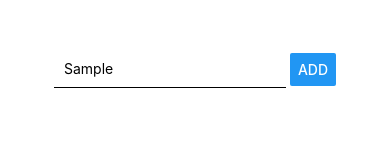
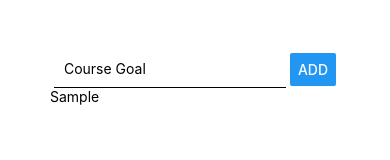
Before and after one commit to adclleva/Learning-React-Native-1-Course-Goals-App, a React Native app: screen / in a window 390 px wide. Both pictures are taken after typing "Sample" into the empty fields and a click on the button "ADD". Shown: the top 160 px of the page. Built offline with nearby package versions, Linux system fonts and the light colour scheme.

Commit message:
worked with the state and event handling

```diff
--- a/App.js
+++ b/App.js
@@ -1,32 +1,59 @@
-import React from "react";
+import React, { useState } from "react";
 import { StyleSheet, Text, View, TextInput, Button } from "react-native";
 
 export default function App() {
+  const [enteredGoal, setEnteredGoal] = useState("");
+  const [courseGoals, setCourseGoals] = useState([]);
+
+  const goalInputHandler = (enteredText) => {
+    setEnteredGoal(enteredText);
+  };
+
+  const addGoalHander = () => {
+    // setCourseGoals([...courseGoals, enteredGoal]);
+    // ththe curretGoals is basically the previous or current state the way you want to look at it
+    setCourseGoals((currentGoals) => [...currentGoals, enteredGoal]);
+    setEnteredGoal("");
+    console.log(courseGoals);
+  };
+
   return (
-    <View style={{ padding: 50 }}>
-      <View
-        style={{
-          flexDirection: "row",
-          justifyContent: "space-evenly",
-          alignItems: "center",
-        }}
-      >
+    <View style={styles.screen}>
+      <View style={styles.inputContainer}>
         <TextInput
           placeholder="Course Goal"
-          style={{
-            width: "80%",
-            borderBottomColor: "black",
-            borderBottomWidth: 1,
-            padding: 10,
-          }}
+          style={styles.input}
+          onChangeText={goalInputHandler}
+          value={enteredGoal}
         />
-        <Button title="Add" />
+        <Button title="Add" onPress={addGoalHander} />
       </View>
-      <View />
+      <View>
+        {courseGoals.map((courseGoal, index) => {
+          return <Text key={index}>{courseGoal}</Text>;
+        })}
+      </View>
     </View>
   );
 }
 
+/** it is good practice to create astylesheet object
+ * we can create an object but it's better to use the StyleSheet class when there are
+ * optimizatons in the future
+ */
 const styles = StyleSheet.create({
-  container: {},
+  screen: {
+    padding: 50,
+  },
+  inputContainer: {
+    flexDirection: "row",
+    justifyContent: "space-evenly",
+    alignItems: "center",
+  },
+  input: {
+    width: "80%",
+    borderBottomColor: "black",
+    borderBottomWidth: 1,
+    padding: 10,
+  },
 });
```
